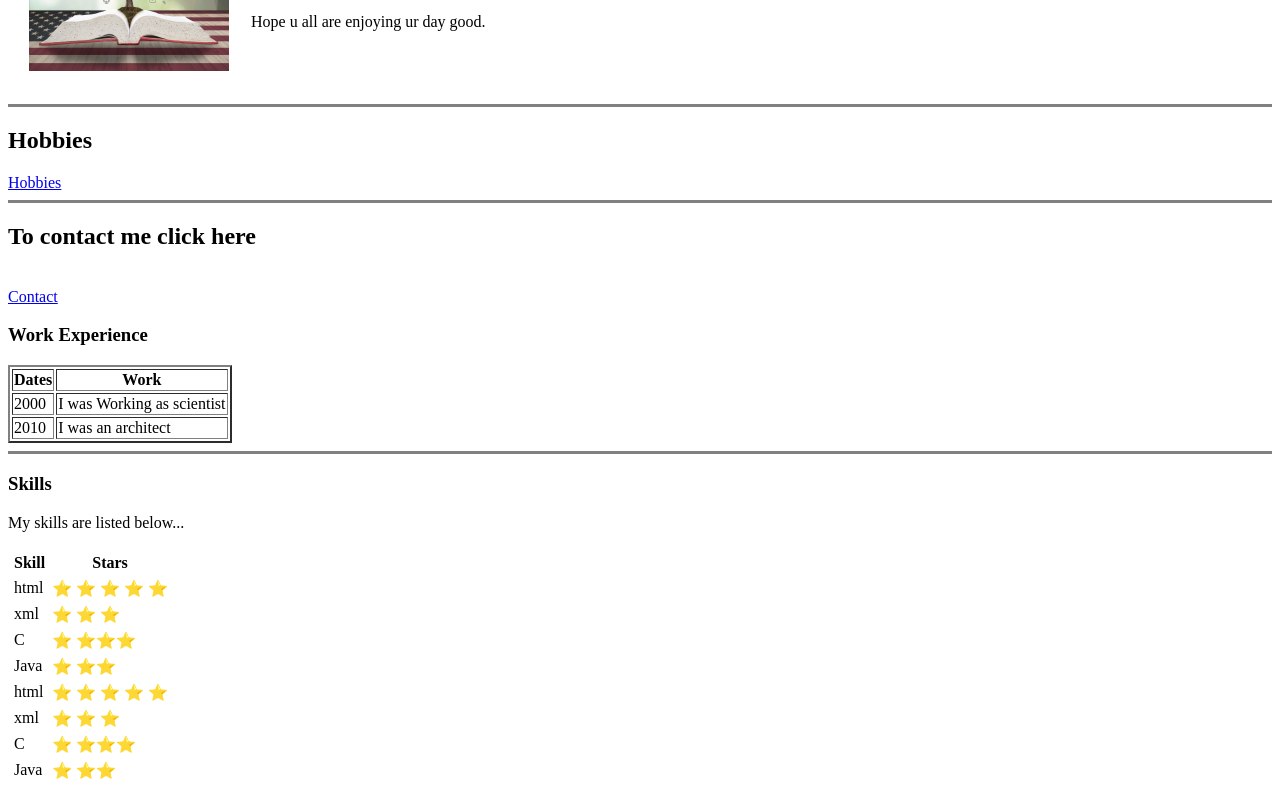
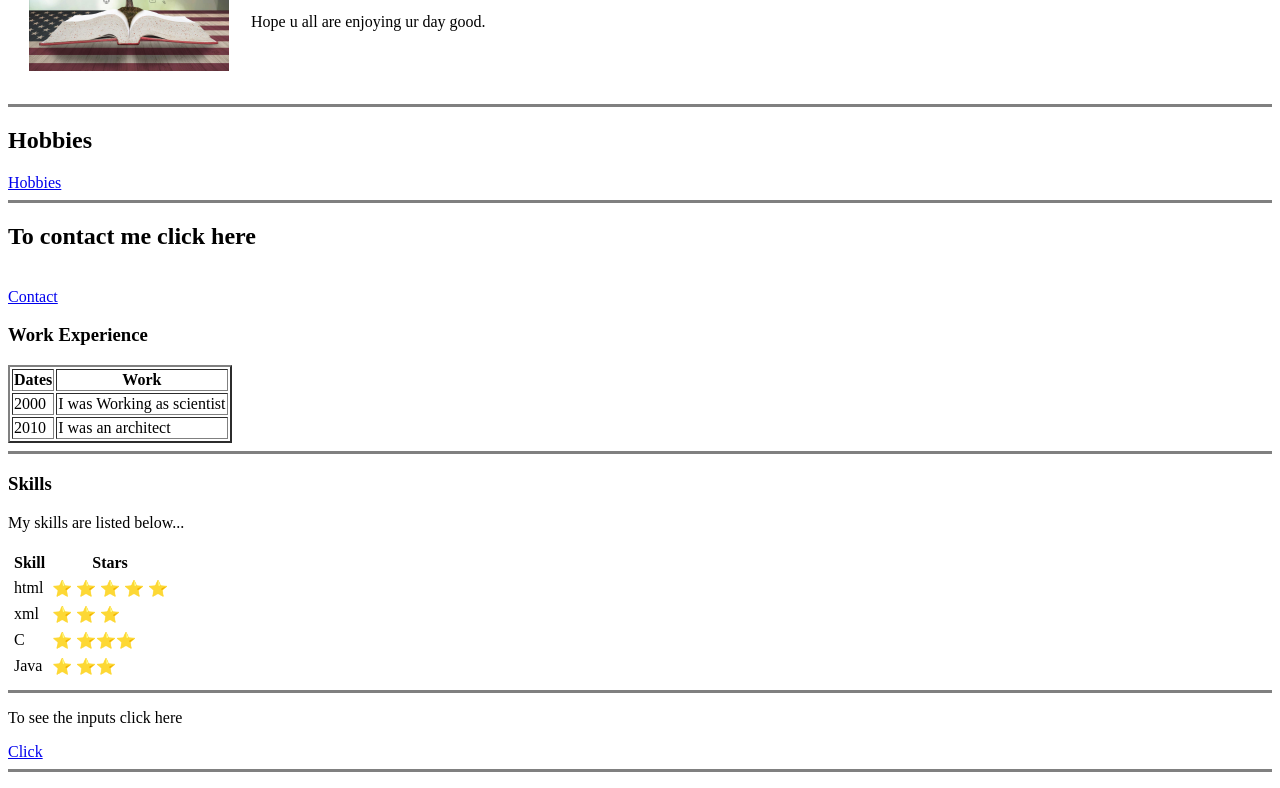
Before and after one commit to rackharshu/Hs, a plain HTML site: page index.html in a window 1280 px wide. Shown: the part 158-946 px from the top of the page. Drawn offline with Linux system fonts and the light colour scheme.

Commit message:
Update index.html

```diff
--- a/index.html
+++ b/index.html
@@ -81,36 +81,6 @@
                     ⭐⭐</td>
             </tr>
         </tbody>
-        <tbody>
-            <tr>
-                <td>html</td>
-                <td>
-                    ⭐
-                    ⭐
-                    ⭐
-                    ⭐
-                    ⭐</td>
-            </tr>
-            <tr>
-                <td>xml</td>
-                <td>
-                    ⭐
-                    ⭐
-                    ⭐</td>
-            </tr>
-            <tr>
-                <td>C</td>
-                <td>
-                    ⭐
-                    ⭐⭐⭐</td>
-            </tr>
-            <tr>
-                <td>Java</td>
-                <td>
-                    ⭐
-                    ⭐⭐</td>
-            </tr>
-        </tbody>
     </table>
     <hr size="3" noshade>
     <p>To see the inputs click here</p>
```
